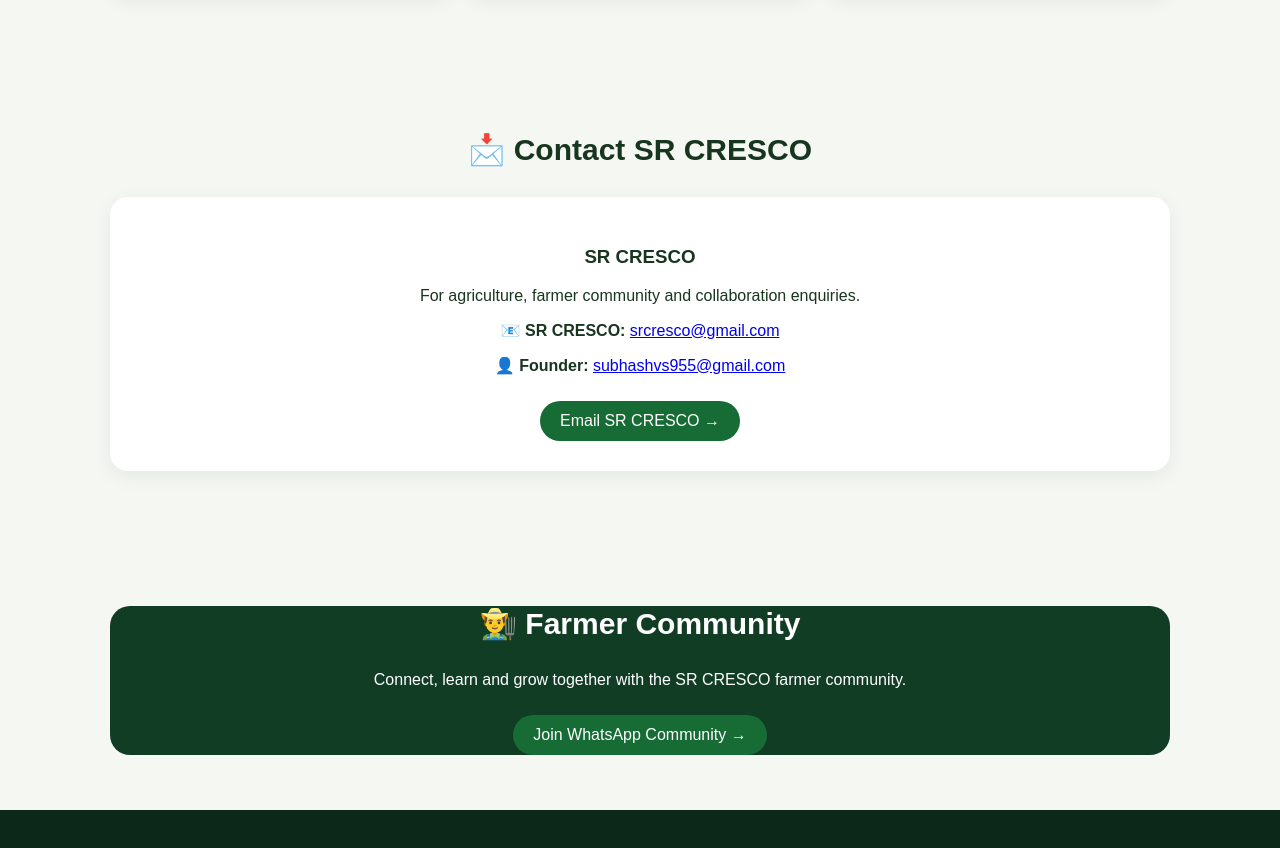
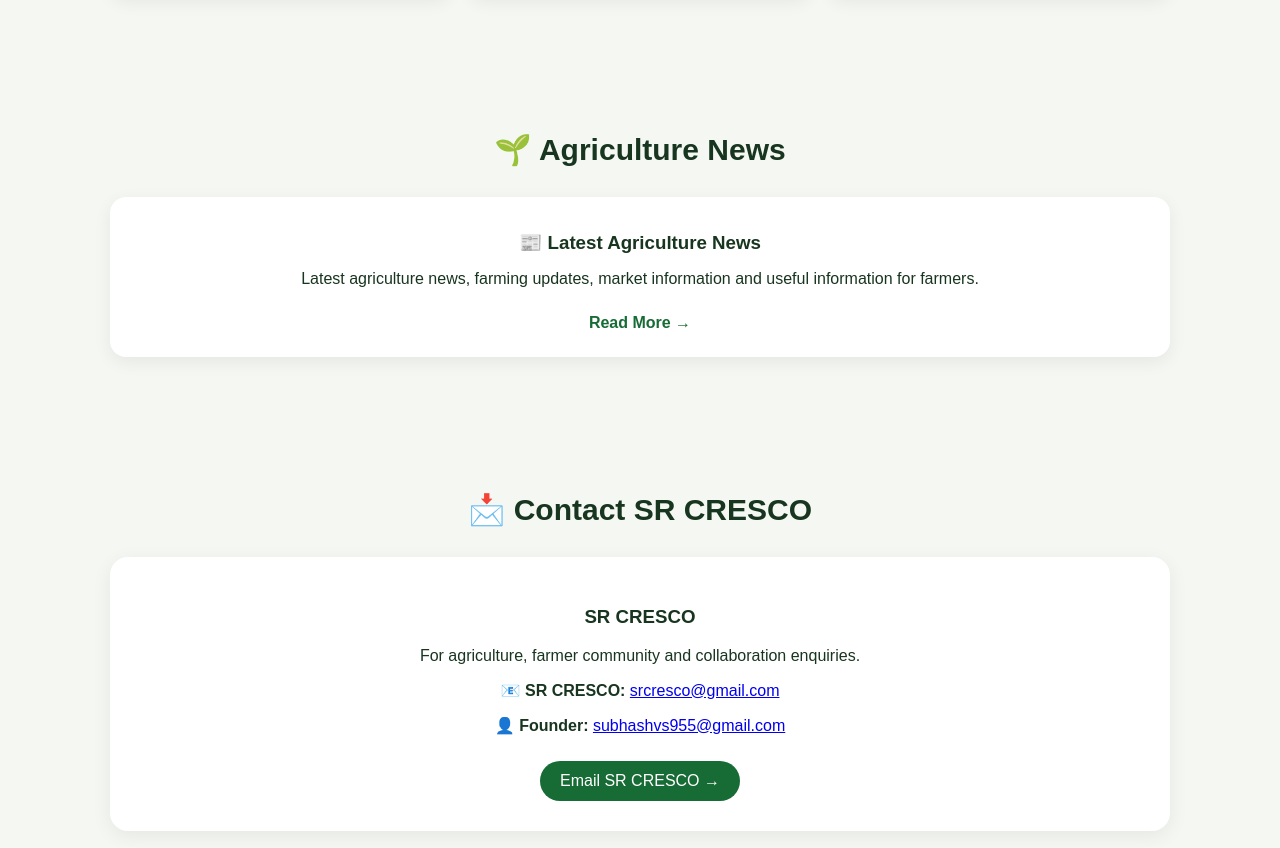
Before and after one commit to srcresco/SR-CRESCO, a plain HTML site: page index.html in a window 1280 px wide. Shown: the part 2912-3760 px from the top of the page. Drawn offline with Linux system fonts and the light colour scheme.

Commit message:
Update index.html

```diff
--- a/index.html
+++ b/index.html
@@ -327,7 +327,25 @@
     </div>
 </section>
 
+   <section id="news">
+    <h2>🌱 Agriculture News</h2>
 
+    <div class="grid">
+
+        <div class="card">
+            <h3>📰 Latest Agriculture News</h3>
+
+            <p>
+                Latest agriculture news, farming updates,
+                market information and useful information
+                for farmers.
+            </p>
+
+            <a href="news.html">Read More →</a>
+        </div>
+
+    </div>
+   </section>
               </section>
 <section id="contact">
     <h2>📩 Contact SR CRESCO</h2>
```
